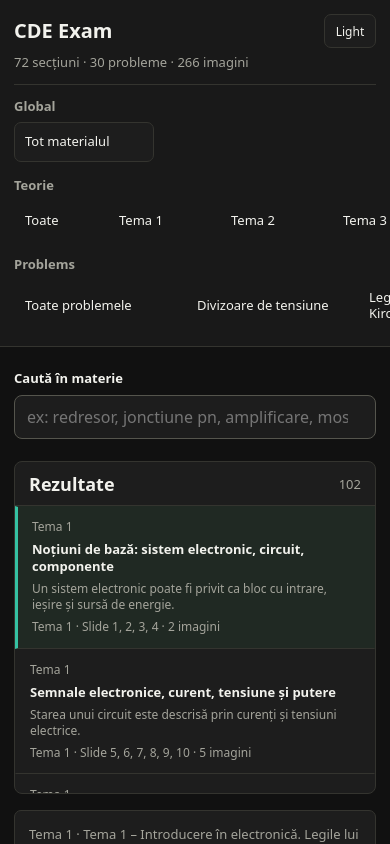
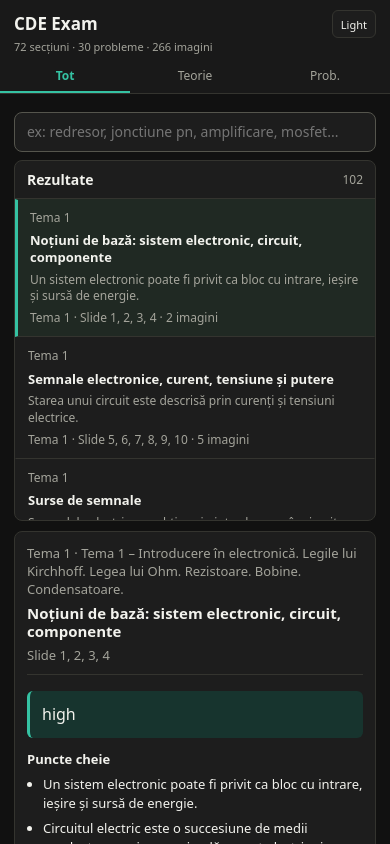
Before and after one commit to mcittkmims/cde_exam, a website built with Vite: page index.html in a window 390 px wide. Shown: the top 844 px of the page. Built offline with nearby package versions, Linux system fonts and the light colour scheme.

Commit message:
feat: cover screen mode — 3-tab nav + results↔detail flip (fixes Z Flip 6)

```diff
--- a/src/main.ts
+++ b/src/main.ts
@@ -103,6 +103,7 @@ const applySelectionScope = (id: string | null) => {
 const renderTopicButtons = (data: ExamData) => {
   const buttons = [
     `<button class="topic-button ${state.contentKind === "theory" && state.groupId === "all" ? "active" : ""}" data-kind="theory" data-group-id="all">
+      <span class="nav-cover">Teorie</span>
       <span class="nav-full">Toate</span>
       <span class="nav-short">Toate</span>
     </button>`,
@@ -120,7 +121,11 @@ const renderTopicButtons = (data: ExamData) => {
 
 const renderProblemSetButtons = (data: ExamData) => {
   const buttons = [
-    `<button class="topic-button ${state.contentKind === "problem" && state.groupId === "all" ? "active" : ""}" data-kind="problem" data-group-id="all">Toate problemele</button>`,
+    `<button class="topic-button ${state.contentKind === "problem" && state.groupId === "all" ? "active" : ""}" data-kind="problem" data-group-id="all">
+      <span class="nav-cover">Prob.</span>
+      <span class="nav-full">Toate problemele</span>
+      <span class="nav-short">Toate problemele</span>
+    </button>`,
     ...data.problemSets.map(
       (problemSet) =>
         `<button class="topic-button ${state.contentKind === "problem" && state.groupId === problemSet.id ? "active" : ""}" data-kind="problem" data-group-id="${problemSet.id}">
@@ -134,7 +139,9 @@ const renderProblemSetButtons = (data: ExamData) => {
 
 const renderGlobalButtons = () => `
   <button class="topic-button ${state.contentKind === "all" ? "active" : ""}" data-kind="all" data-group-id="all">
-    Tot materialul
+    <span class="nav-cover">Tot</span>
+    <span class="nav-full">Tot materialul</span>
+    <span class="nav-short">Tot materialul</span>
   </button>
 `;
 
@@ -251,6 +258,7 @@ const renderTheoryDetail = (selected: SearchResult) => {
 
   return `
     <section class="detail">
+      <button class="cover-back" data-cover-back aria-label="Înapoi la rezultate">← Rezultate</button>
       <div class="detail-header">
         <div>
           <p class="topic-line">Tema ${topic.number} · ${escapeHtml(topic.title)}</p>
@@ -298,6 +306,7 @@ const renderProblemDetail = (selected: SearchResult) => {
 
   return `
     <section class="detail">
+      <button class="cover-back" data-cover-back aria-label="Înapoi la rezultate">← Rezultate</button>
       <div class="detail-header">
         <div>
           <p class="topic-line">Problems · ${escapeHtml(problemSet.title)}</p>
@@ -439,6 +448,7 @@ app.addEventListener("input", (event) => {
     state.query = target.value;
     state.selectedId = null;
     state.resultsScrollTop = 0;
+    delete document.body.dataset.coverDetail;
     render();
     const input = document.querySelector<HTMLInputElement>("#search-input");
     input?.focus();
@@ -457,6 +467,7 @@ app.addEventListener("click", (event) => {
     state.groupId = navButton.dataset.groupId || "all";
     state.selectedId = null;
     state.resultsScrollTop = 0;
+    delete document.body.dataset.coverDetail;
     render();
     return;
   }
@@ -468,6 +479,16 @@ app.addEventListener("click", (event) => {
     return;
   }
 
+  const coverBack = target.closest<HTMLButtonElement>("[data-cover-back]");
+  if (coverBack) {
+    delete document.body.dataset.coverDetail;
+    render({ preserveResultsScroll: true });
+    requestAnimationFrame(() => {
+      document.querySelector<HTMLElement>(".workspace")?.scrollTo({ top: 0, behavior: "smooth" });
+    });
+    return;
+  }
+
   const resultLink = target.closest<HTMLAnchorElement>("[data-result-id]");
   if (resultLink) {
     event.preventDefault();
@@ -475,8 +496,12 @@ app.addEventListener("click", (event) => {
     state.selectedId = resultLink.dataset.resultId || null;
     history.replaceState(null, "", resultLink.hash);
     render({ preserveResultsScroll: true });
-    // On mobile, scroll detail panel into view after selection
-    if (window.innerWidth <= 980) {
+    if (window.innerWidth <= 430) {
+      // Cover screen: flip to detail-only view
+      document.body.dataset.coverDetail = "true";
+      document.querySelector<HTMLElement>(".workspace")?.scrollTo({ top: 0, behavior: "instant" });
+    } else if (window.innerWidth <= 980) {
+      // Regular mobile: smooth scroll to detail
       requestAnimationFrame(() => {
         document.querySelector(".detail")?.scrollIntoView({ behavior: "smooth", block: "start" });
       });
@@ -487,8 +512,11 @@ app.addEventListener("click", (event) => {
 window.addEventListener("hashchange", () => {
   state.selectedId = window.location.hash ? window.location.hash.slice(1) : null;
   applySelectionScope(state.selectedId);
+  delete document.body.dataset.coverDetail;
   render({ preserveResultsScroll: true });
-  if (window.innerWidth <= 980 && state.selectedId) {
+  if (state.selectedId && window.innerWidth <= 430) {
+    document.body.dataset.coverDetail = "true";
+  } else if (state.selectedId && window.innerWidth <= 980) {
     requestAnimationFrame(() => {
       document.querySelector(".detail")?.scrollIntoView({ behavior: "smooth", block: "start" });
     });
--- a/src/styles.css
+++ b/src/styles.css
@@ -162,6 +162,14 @@ input {
 }
 
 .nav-short {
+  display: none;
+}
+
+.nav-cover {
+  display: none;
+}
+
+.cover-back {
   display: none;
 }
 
@@ -850,27 +858,30 @@ code {
   }
 }
 
-/* ── Cover-screen breakpoint (e.g. Z Flip 6 cover: ~260 × 512px) ── */
-@media (max-width: 300px) {
-  /* Hide sidebar section labels to save vertical space */
-  .nav-section h2 {
-    display: none;
+/* ── Narrow cover-screen mode (Z Flip 6 cover: 393 × 960px CSS) ──
+   Locks layout to viewport, collapses sidebar to a 3-tab strip,
+   and flips between results screen ↔ detail screen. */
+@media (max-width: 430px) {
+  /* ━━ Full-screen locked layout ━━
+     Sidebar becomes a compact header; workspace scrolls internally */
+  .layout {
+    display: flex;
+    flex-direction: column;
+    height: 100dvh;
+    overflow: hidden;
   }
 
-  /* Collapse topics nav gap */
-  .topics {
-    gap: 6px;
-    padding-top: 8px;
+  /* ━━ Sidebar: brand + 3-tab strip ━━ */
+  .sidebar {
+    flex-shrink: 0;
+    padding: 10px 14px 0;
+    border-right: 0;
+    border-bottom: 1px solid var(--border);
   }
 
-  .nav-scroll {
-    gap: 6px;
-    padding: 0 10px 2px;
-  }
-
-  /* Compact brand */
   .brand {
     padding: 0 0 8px;
+    border-bottom: 0;
   }
 
   .brand h1 {
@@ -879,7 +890,10 @@ code {
 
   .brand p {
     font-size: 11px;
-    margin-top: 3px;
+    margin-top: 2px;
+    overflow: hidden;
+    text-overflow: ellipsis;
+    white-space: nowrap;
   }
 
   .brand-row {
@@ -887,139 +901,247 @@ code {
   }
 
   .theme-toggle {
-    min-width: 40px;
+    flex-shrink: 0;
+    min-width: 42px;
     height: 28px;
     font-size: 11px;
-    padding: 0 6px;
-  }
-
-  /* Tiny nav buttons */
-  .topic-button {
-    flex-basis: 80px;
-    min-height: 34px;
-    padding: 5px 7px;
-    font-size: 11px;
-    line-height: 1.2;
+    padding: 0 8px;
     border-radius: 6px;
   }
 
-  .topic-button[data-kind="theory"] .nav-full {
+  /* ━━ 3-tab navigation strip ━━ */
+  .topics {
+    display: flex;
+    flex-direction: row;
+    gap: 0;
+    margin: 0 -14px;
+    padding: 0;
+  }
+
+  .nav-section {
+    flex: 1;
+    min-width: 0;
+    gap: 0;
+  }
+
+  .nav-section h2 {
     display: none;
   }
 
-  .topic-button[data-kind="theory"] .nav-short {
-    display: inline;
+  .nav-scroll {
+    display: block;
+    padding: 0;
+    overflow: visible;
+  }
+
+  /* Hide per-topic buttons, only show the "all" button per section */
+  .topic-button:not([data-group-id="all"]) {
+    display: none;
   }
 
   .topic-button[data-group-id="all"] {
-    flex-basis: 70px;
+    display: block;
+    width: 100%;
+    min-height: 30px;
+    max-height: none;
+    -webkit-line-clamp: none;
+    overflow: visible;
+    border-radius: 0;
+    border: none;
+    border-bottom: 2px solid transparent;
+    background: transparent;
+    padding: 5px 4px 6px;
+    font-size: 12px;
+    font-weight: 500;
+    text-align: center;
+    line-height: 1.2;
+    color: var(--muted);
   }
 
-  .topic-button[data-kind="problem"] {
-    flex-basis: 128px;
+  .topic-button[data-group-id="all"].active {
+    border-bottom-color: var(--accent);
+    color: var(--accent);
+    font-weight: 600;
   }
 
-  .topic-button[data-kind="all"] {
-    flex-basis: 110px;
+  .topic-button[data-group-id="all"]:not(.active):hover {
+    color: var(--text);
+    border-bottom-color: var(--border-strong);
   }
 
-  /* Workspace */
-  .workspace,
-  .sidebar {
-    padding: 10px;
+  /* Hide default labels, show compact cover labels */
+  .topic-button[data-group-id="all"] .nav-full,
+  .topic-button[data-group-id="all"] .nav-short {
+    display: none !important;
   }
 
-  .topics {
-    margin: 0 -10px;
+  .topic-button[data-group-id="all"] .nav-cover {
+    display: inline !important;
   }
 
-  .nav-section h2 {
-    margin: 0 10px;
-  }
-
-  .nav-scroll {
-    padding: 0 10px 2px;
+  /* ━━ Workspace fills remaining height and scrolls ━━ */
+  .workspace {
+    flex: 1;
+    min-height: 0;
+    overflow-y: auto;
+    -webkit-overflow-scrolling: touch;
+    padding: 10px 14px 16px;
+    display: flex;
+    flex-direction: column;
   }
 
   .searchbar {
-    padding-top: 6px;
+    position: sticky;
+    top: 0;
+    z-index: 5;
+    background: var(--bg);
+    padding: 8px 0 8px;
+    max-width: none;
+    flex-shrink: 0;
   }
 
   .searchbar label {
-    font-size: 12px;
+    display: none; /* placeholder is self-explanatory */
   }
 
   .searchbar input {
-    height: 38px;
-    font-size: 13px;
-    padding: 0 10px;
+    height: 40px;
+    font-size: 14px;
+    padding: 0 12px;
+    border-radius: 8px;
   }
 
-  /* Tiny results list — just enough to pick from */
-  .results-list {
-    max-height: 24vh;
+  .study-shell {
+    flex: 1;
+    gap: 10px;
+    margin-top: 0;
   }
 
-  .result {
-    min-height: 52px;
-    padding: 8px 10px;
-  }
-
-  .result strong {
-    font-size: 12px;
-  }
-
-  .result span {
-    font-size: 11px;
+  /* ━━ Results pane ━━ */
+  .results-pane {
+    border-radius: 8px;
   }
 
   .results-head {
-    height: 36px;
-    padding: 0 10px;
+    height: 38px;
+    padding: 0 12px;
   }
 
   .results-head h2 {
     font-size: 14px;
   }
 
-  /* Detail panel */
+  .results-head span {
+    font-size: 12px;
+  }
+
+  /* Results list: leave room for detail below */
+  .results-list {
+    max-height: 38vh;
+  }
+
+  .result {
+    min-height: 56px;
+    padding: 10px 12px;
+  }
+
+  .result strong {
+    font-size: 13px;
+  }
+
+  .result span {
+    font-size: 12px;
+  }
+
+  /* ━━ Detail panel ━━ */
   .detail {
-    padding: 10px;
-    border-radius: 6px;
+    padding: 12px;
+    border-radius: 8px;
   }
 
   .detail h2 {
-    font-size: 14px;
+    font-size: 15px;
+    line-height: 1.25;
   }
 
   .detail h3 {
-    font-size: 12px;
+    font-size: 13px;
+    margin-bottom: 7px;
   }
 
   .detail-header {
-    padding-bottom: 8px;
-    gap: 6px;
+    display: grid;
+    gap: 5px;
+    padding-bottom: 10px;
   }
 
   .detail-grid {
     gap: 12px;
-    margin-top: 10px;
+    margin-top: 12px;
+  }
+
+  .point-list,
+  .compact-list,
+  .step-list {
+    padding-left: 16px;
   }
 
   .point-list li,
   .compact-list li,
   .step-list li,
   .problem-statement {
-    font-size: 12px;
+    font-size: 13px;
     line-height: 1.45;
+    margin-bottom: 6px;
   }
 
   .formula-card,
   .problem-item {
-    padding: 6px 8px;
+    padding: 7px 10px;
   }
 
-  .study-shell {
-    gap: 10px;
+  .formula-expression .katex {
+    font-size: 1em;
+  }
+
+  .value-list div {
+    grid-template-columns: 1fr;
+    gap: 2px;
+  }
+
+  .study-image figcaption {
+    padding: 7px 10px;
+  }
+
+  /* ━━ Cover detail mode: results slide out, detail takes full screen ━━ */
+  body[data-cover-detail] .results-pane {
+    display: none;
+  }
+
+  body[data-cover-detail] .detail {
+    flex: 1;
+  }
+
+  /* ━━ Back button: shown only in cover detail mode ━━ */
+  body[data-cover-detail] .cover-back {
+    display: inline-flex;
+    align-items: center;
+    gap: 6px;
+    margin-bottom: 10px;
+    padding: 5px 12px;
+    background: var(--panel-subtle);
+    border: 1px solid var(--border);
+    border-radius: 7px;
+    color: var(--accent);
+    font-size: 13px;
+    font-weight: 500;
+    cursor: pointer;
+    width: fit-content;
+    line-height: 1.4;
+  }
+
+  body[data-cover-detail] .cover-back:active {
+    background: var(--accent-soft);
+    border-color: var(--accent);
   }
 }
```
